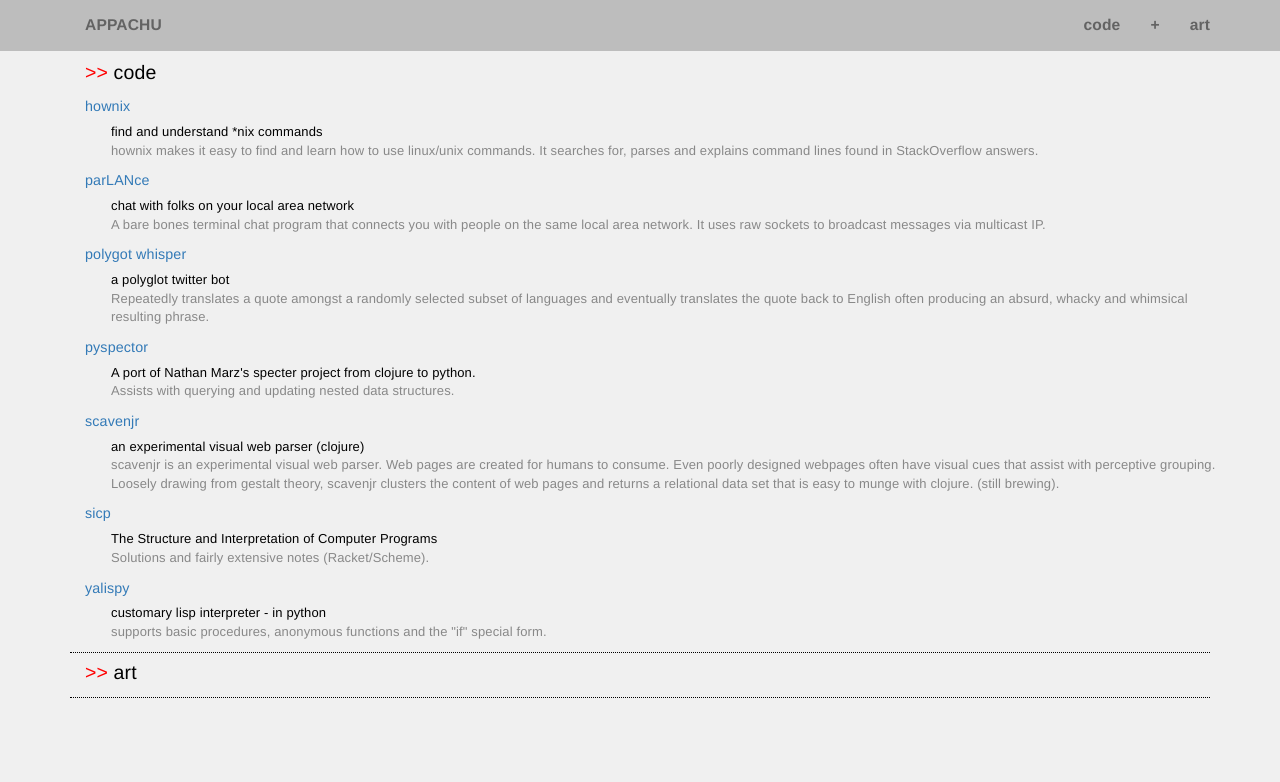
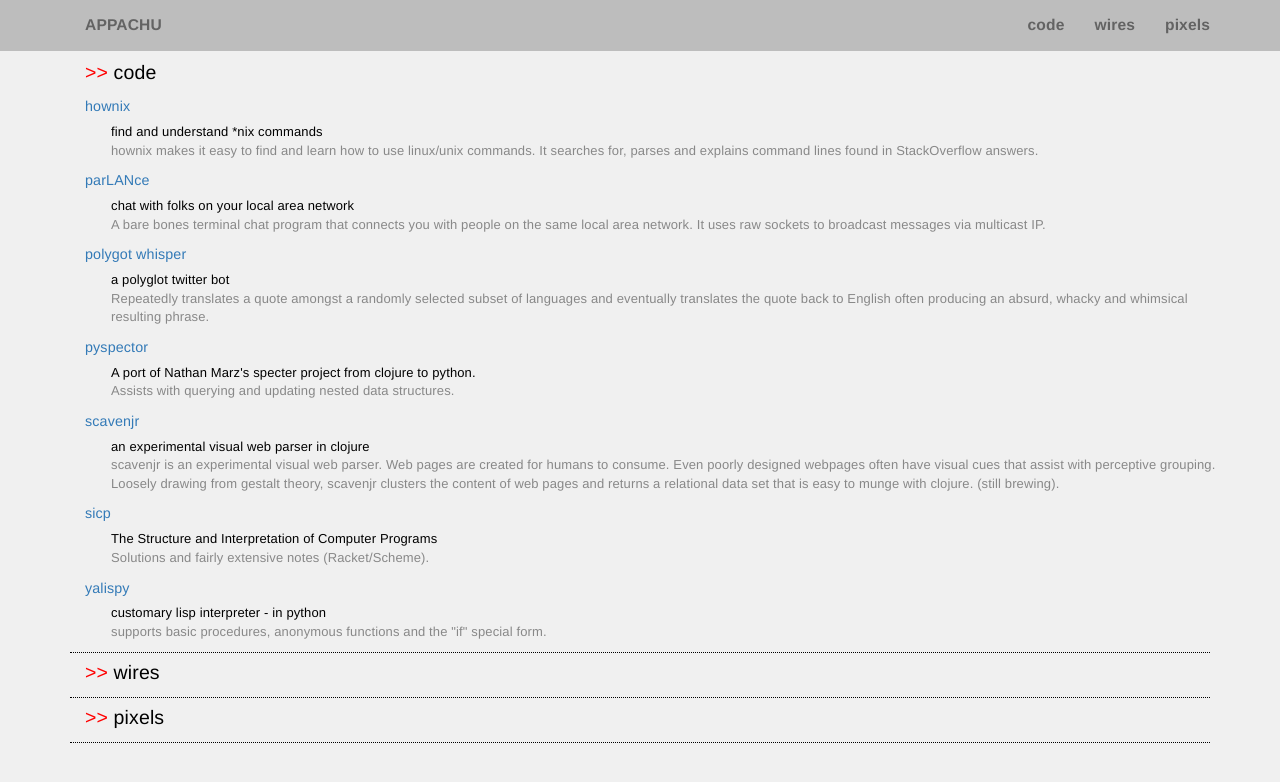
Before and after one commit to cappachu/cappachu.github.io, a Jekyll site: the page built from index.md, in a window 1280 px wide. Shown: the top 782 px of the page. Built offline with Jekyll 4.4.1, drawn with Linux system fonts in a browser that asks for light colours.

Commit message:
edit nav bar titles

```diff
--- a/_includes/header.html
+++ b/_includes/header.html
@@ -8,8 +8,8 @@
       <ul class="nav navbar-nav navbar-right">
         <!-- link top of page -->
         <li><a href="#">code</a></li>
-        <li><a href="#">+</a></li>
-        <li><a href="#art">art</a></li>
+        <li><a href="#">wires</a></li>
+        <li><a href="#pixels">pixels</a></li>
       </ul>
     </div>
   </div>
--- a/index.md
+++ b/index.md
@@ -27,11 +27,21 @@ layout: default
 </div>
 
 <div class="section">
-  <div class="anchor" id="art"></div>
+  <div class="anchor" id="wires"></div>
   <div class="container">
     <div class="section-title">
       <div class="prompt">>></div>
-        art
+        wires
+    </div>
+  </div>
+</div>
+
+<div class="section">
+  <div class="anchor" id="pixels"></div>
+  <div class="container">
+    <div class="section-title">
+      <div class="prompt">>></div>
+        pixels
     </div>
     <!-- <img src="/images/300px-Codanda-appachu-glove_board.jpg">  -->
     <!-- <img src="/images/400px-Codanda-appachu-chord_key_map.jpg"> -->
```
Also changed, not shown: _code/scavenjr.md (+1 -1 lines).
